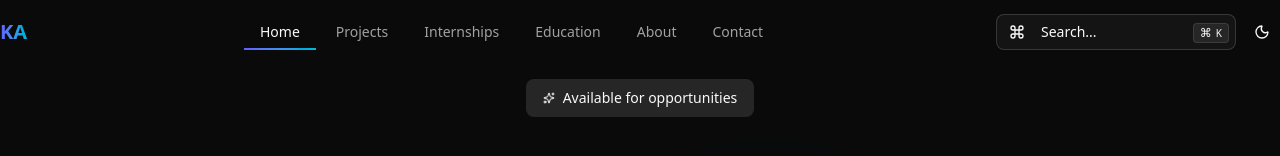
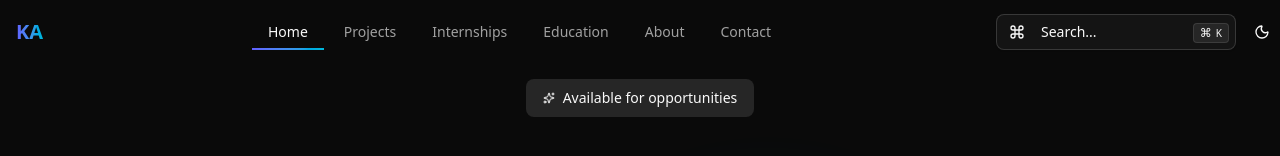
Before and after one commit to kushal511/Portfolio, a Next.js app: page / in a window 1280 px wide. Shown: the top 156 px of the page. Built offline with nearby package versions, Linux system fonts and the light colour scheme.

Commit message:
UI improvements: move KA logo right for better visibility, fix View Projects button to navigate directly to projects page

```diff
--- a/app/page.tsx
+++ b/app/page.tsx
@@ -35,10 +35,7 @@ export default function Home() {
   const { scrollYProgress } = useScroll();
   const y = useTransform(scrollYProgress, [0, 1], ['0%', '50%']);
 
-  const scrollToProjects = () => {
-    const projectsSection = document.getElementById('featured-projects');
-    projectsSection?.scrollIntoView({ behavior: 'smooth' });
-  };
+
 
   return (
     <div className="relative">
@@ -106,11 +103,13 @@ export default function Home() {
             >
               <Button
                 size="lg"
-                onClick={scrollToProjects}
+                asChild
                 className="gap-2 group"
               >
-                View Projects
-                <ArrowRight className="w-4 h-4 group-hover:translate-x-1 transition-transform" />
+                <Link href="/projects">
+                  View Projects
+                  <ArrowRight className="w-4 h-4 group-hover:translate-x-1 transition-transform" />
+                </Link>
               </Button>
               <Button
                 size="lg"
--- a/components/SiteHeader.tsx
+++ b/components/SiteHeader.tsx
@@ -42,7 +42,7 @@ export function SiteHeader() {
       transition={{ duration: 0.3 }}
     >
       <div className="container flex h-16 items-center justify-between">
-        <Link href="/about" className="flex items-center space-x-2">
+        <Link href="/about" className="flex items-center space-x-2 ml-4">
           <motion.span
             className="font-bold text-xl bg-gradient-to-r from-indigo-500 to-cyan-500 bg-clip-text text-transparent"
             whileHover={{ scale: 1.05 }}
```
